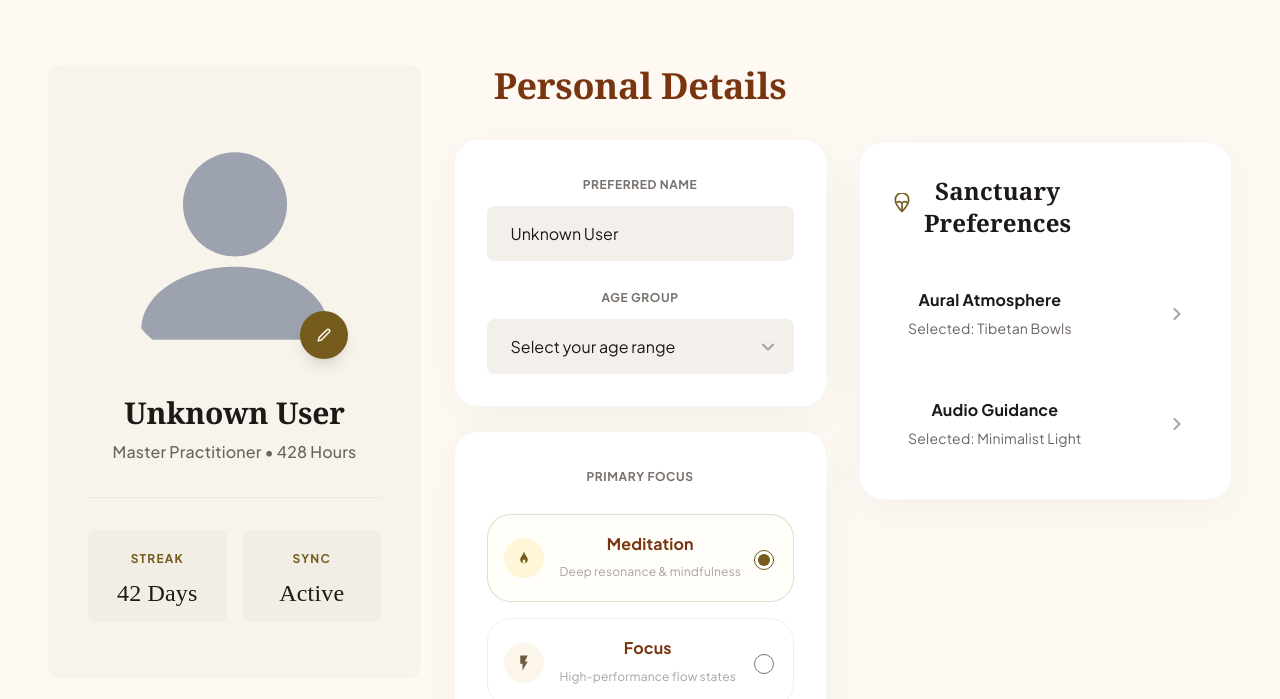
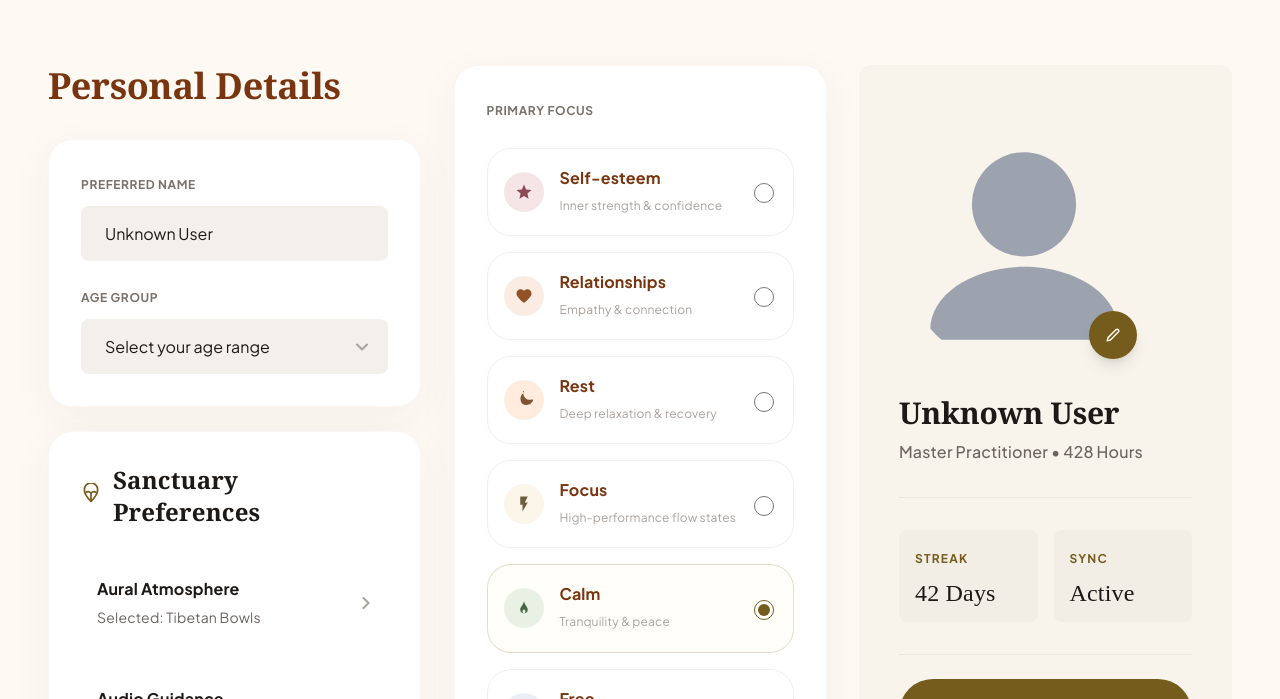
Before and after one commit to EEGMeditation-HCI02/Bisang, a React (Vite) app: page /profile in a window 1280 px wide. Shown: the part 253-952 px from the top of the page. Built offline with nearby package versions, Linux system fonts and the light colour scheme; no server answers.

Commit message:
style : 프로필 페이지 재배치

```diff
--- a/src/pages/ProfilePage.tsx
+++ b/src/pages/ProfilePage.tsx
@@ -3,16 +3,41 @@ import styles from "./css/ProfilePage.module.css";
 import { supabase } from "../lib/supabaseClient";
 import { UserContext } from "../contexts/userContextHelpers";
 
+// meditationConstants.ts의 THEME_QUERIES에 맞춘 6가지 포커스 옵션
 const FOCUS_OPTIONS = [
   {
-    id: "meditation",
-    label: "Meditation",
-    desc: "Deep resonance & mindfulness",
-    iconBg: "rgba(255, 220, 143, 0.3)",
-    iconColor: "#755C1C",
+    id: "self-esteem",
+    label: "Self-esteem",
+    desc: "Inner strength & confidence",
+    iconBg: "rgba(224, 169, 175, 0.3)",
+    iconColor: "#8D4956",
     icon: (
       <svg width="18" height="18" viewBox="0 0 24 24" fill="currentColor">
-        <path d="M12 3c-1.2 5.4-5 7.42-5 11a5 5 0 0 0 10 0c0-3.58-3.8-5.6-5-11zm0 15.5c-1.1 0-2-.9-2-2 0-.55.22-1.05.59-1.41L12 13.67l1.41 1.42c.37.36.59.86.59 1.41 0 1.1-.9 2-2 2z" />
+        <path d="M12 17.27L18.18 21l-1.64-7.03L22 9.24l-7.19-.61L12 2 9.19 8.63 2 9.24l5.46 4.73L5.82 21z" />
+      </svg>
+    ),
+  },
+  {
+    id: "relationships",
+    label: "Relationships",
+    desc: "Empathy & connection",
+    iconBg: "rgba(238, 193, 160, 0.3)",
+    iconColor: "#935126",
+    icon: (
+      <svg width="18" height="18" viewBox="0 0 24 24" fill="currentColor">
+        <path d="M12 21.35l-1.45-1.32C5.4 15.36 2 12.28 2 8.5 2 5.42 4.42 3 7.5 3c1.74 0 3.41.81 4.5 2.09C13.09 3.81 14.76 3 16.5 3 19.58 3 22 5.42 22 8.5c0 3.78-3.4 6.86-8.55 11.54L12 21.35z" />
+      </svg>
+    ),
+  },
+  {
+    id: "rest",
+    label: "Rest",
+    desc: "Deep relaxation & recovery",
+    iconBg: "rgba(253, 191, 147, 0.3)",
+    iconColor: "#835431",
+    icon: (
+      <svg width="18" height="18" viewBox="0 0 24 24" fill="currentColor">
+        <path d="M12.12 2.05a9.913 9.913 0 0 0-2.83 14.45 9.913 9.913 0 0 0 14.45-2.83c.42-1 .09-2.16-.8-2.75l-.1-.06a8.013 8.013 0 0 1-10.71-10.71l-.06-.1c-.59-.89-1.75-1.22-2.75-.8z" />
       </svg>
     ),
   },
@@ -29,14 +54,26 @@ const FOCUS_OPTIONS = [
     ),
   },
   {
-    id: "sleep",
-    label: "Sleep",
-    desc: "Restorative nocturnal cycles",
-    iconBg: "rgba(253, 191, 147, 0.3)",
-    iconColor: "#835431",
+    id: "calm",
+    label: "Calm",
+    desc: "Tranquility & peace",
+    iconBg: "rgba(182, 210, 182, 0.3)",
+    iconColor: "#426742",
     icon: (
       <svg width="18" height="18" viewBox="0 0 24 24" fill="currentColor">
-        <path d="M12.12 2.05a9.913 9.913 0 0 0-2.83 14.45 9.913 9.913 0 0 0 14.45-2.83c.42-1 .09-2.16-.8-2.75l-.1-.06a8.013 8.013 0 0 1-10.71-10.71l-.06-.1c-.59-.89-1.75-1.22-2.75-.8z" />
+        <path d="M12 3c-1.2 5.4-5 7.42-5 11a5 5 0 0 0 10 0c0-3.58-3.8-5.6-5-11zm0 15.5c-1.1 0-2-.9-2-2 0-.55.22-1.05.59-1.41L12 13.67l1.41 1.42c.37.36.59.86.59 1.41 0 1.1-.9 2-2 2z" />
+      </svg>
+    ),
+  },
+  {
+    id: "free",
+    label: "Free",
+    desc: "Unstructured mindfulness",
+    iconBg: "rgba(185, 201, 222, 0.3)",
+    iconColor: "#445973",
+    icon: (
+      <svg width="18" height="18" viewBox="0 0 24 24" fill="currentColor">
+        <path d="M12 10.5C9.5 10.5 7.5 8.5 7.5 6S9.5 1.5 12 1.5 16.5 3.5 16.5 6 14.5 10.5 12 10.5zm0-7C10.6 3.5 9.5 4.6 9.5 6s1.1 2.5 2.5 2.5 2.5-1.1 2.5-2.5-1.1-2.5-2.5-2.5zM21 22.5h-2c0-3.6-2.9-6.5-6.5-6.5h-1c-3.6 0-6.5 2.9-6.5 6.5H3c0-4.7 3.8-8.5 8.5-8.5h1c4.7 0 8.5 3.8 8.5 8.5z" />
       </svg>
     ),
   },
@@ -46,22 +83,21 @@ export default function ProfilePage() {
   const { user } = useContext(UserContext);
   const fileInputRef = useRef<HTMLInputElement>(null);
 
-  // ── 더미데이터 ──
+  // ── 상태 관리 ──
   const [name, setName] = useState("Unknown User");
   const [age, setAge] = useState("");
-  const [focus, setFocus] = useState("meditation");
+  const [focus, setFocus] = useState("calm");
   const [avatarUrl, setAvatarUrl] = useState("/public/assets/default_profile.svg");
   const [streak, setStreak] = useState("42 Days");
   const [syncStatus, setSyncStatus] = useState("Active");
   const [isLoading, setIsLoading] = useState(false);
 
-  // Sanctuary Preferences - 일단 보류 나중에 구현 예정
+  // Sanctuary Preferences
   const [aural] = useState("Tibetan Bowls");
   const [audio] = useState("Minimalist Light");
 
   // ── 데이터 Fetching ──
   useEffect(() => {
-
     const fetchProfileData = async () => {
       if (!user || !supabase) return;
       try {
@@ -74,7 +110,6 @@ export default function ProfilePage() {
         if (error) throw error;
 
         if (data) {
-          // DB에 값이 존재할 경우에만 상태 업데이트 (없으면 기존 더미 데이터 유지)
           if (data.name) setName(data.name);
           if (data.age_group) setAge(data.age_group);
           if (data.primary_focus) setFocus(data.primary_focus);
@@ -90,7 +125,7 @@ export default function ProfilePage() {
     fetchProfileData();
   }, [user]);
 
-  // ── 프로필 정보 저장 로직 ──
+  // ── 프로필 정보 저장 로직 (수퍼베이스 연동) ──
   const handleSaveProfile = async () => {
     if (!user || !supabase) return;
     setIsLoading(true);
@@ -115,23 +150,19 @@ export default function ProfilePage() {
     }
   };
 
-  // ── 이미지 로컬 선택 및 Supabase 업로드 로직 ──
+  // ── 이미지 업로드 로직 ──
   const handleImageChange = async (e: React.ChangeEvent<HTMLInputElement>) => {
     const file = e.target.files?.[0];
-
-    // 파일이 없거나, 유저 정보가 없거나, 수퍼베이스 연결이 안 되어있으면 중단
     if (!file || !user) return;
     if (!supabase) {
       alert("데이터베이스(Supabase)가 연결되지 않았습니다. 환경변수 설정을 확인해주세요.");
       return;
     }
 
-    // 1. 선택 즉시 로컬 미리보기 적용
     const localPreviewUrl = URL.createObjectURL(file);
     setAvatarUrl(localPreviewUrl);
 
     try {
-      // 2. Supabase Storage 에 업로드
       const fileExt = file.name.split('.').pop();
       const filePath = `${user.id}-${Math.random()}.${fileExt}`;
 
@@ -141,20 +172,16 @@ export default function ProfilePage() {
 
       if (uploadError) throw uploadError;
 
-      // 3. Public URL 가져오기
       const { data: { publicUrl } } = supabase.storage
         .from("avatars")
         .getPublicUrl(filePath);
 
-      // 4. profiles 테이블의 avatar_url 업데이트
       const { error: updateError } = await supabase
         .from("profiles")
         .update({ avatar_url: publicUrl })
         .eq("id", user.id);
 
       if (updateError) throw updateError;
-
-      // DB URL로 최종 확정
       setAvatarUrl(publicUrl);
     } catch (err: unknown) {
       console.error("Failed to upload image:", err);
@@ -177,60 +204,12 @@ export default function ProfilePage() {
 
         {/* ── Bento Grid Layout ── */}
         <div className={styles.grid}>
-          {/* ── Column 1: Profile Card ── */}
-          <div className={styles.profileCard}>
-            <div className={styles.avatarSection}>
-              <div className={styles.avatarWrap}>
-                <img
-                  src={avatarUrl}
-                  alt="Profile"
-                  className={styles.avatarImg}
-                />
-
-                {/* 숨겨진 File Input */}
-                <input
-                  type="file"
-                  accept="image/*"
-                  ref={fileInputRef}
-                  onChange={handleImageChange}
-                  style={{ display: "none" }}
-                />
-
-                <button
-                  className={styles.editBtn}
-                  aria-label="Edit Profile Image"
-                  onClick={() => fileInputRef.current?.click()}
-                >
-                  <svg width="14" height="14" viewBox="0 0 24 24" fill="none" stroke="currentColor" strokeWidth="2.5" strokeLinecap="round" strokeLinejoin="round">
-                    <path d="M17 3a2.828 2.828 0 1 1 4 4L7.5 20.5 2 22l1.5-5.5L17 3z" />
-                  </svg>
-                </button>
-              </div>
-              <h2 className={styles.profileName}>{name}</h2>
-              <p className={styles.profileRole}>Master Practitioner • 428 Hours</p>
-            </div>
-
-            <div className={styles.statsDivider} />
-
-            <div className={styles.statsGrid}>
-              <div className={styles.statBox}>
-                <span className={styles.statLabel}>STREAK</span>
-                <span className={styles.statValue}>{streak}</span>
-              </div>
-              <div className={styles.statBox}>
-                <span className={styles.statLabel}>SYNC</span>
-                <span className={styles.statValue}>{syncStatus}</span>
-              </div>
-            </div>
-          </div>
-
-          {/* ── Column 2: Personal Details ── */}
-          <div className={styles.personalColumn}>
+          {/* ── Column 1: Personal Details & Sanctuary (Left) ── */}
+          <div className={styles.detailsColumn}>
             <h2 className={styles.columnTitle}>Personal Details</h2>
 
-            {/* Form */}
             <div className={styles.formGroup}>
-              {/* Identity Card */}
+              {/* Identity Card (Name & Age) */}
               <div className={styles.card}>
                 <label className={styles.fieldBlock}>
                   <span className={styles.fieldLabel}>PREFERRED NAME</span>
@@ -265,7 +244,48 @@ export default function ProfilePage() {
                 </label>
               </div>
 
-              {/* Primary Focus Card */}
+              {/* Sanctuary Preferences Card */}
+              <div className={styles.card}>
+                <div className={styles.sanctuaryHeader}>
+                  <div className={styles.sanctuaryIcon}>
+                    <svg width="20" height="20" viewBox="0 0 24 24" fill="none" stroke="currentColor" strokeWidth="2" strokeLinecap="round" strokeLinejoin="round">
+                      <path d="M12 22c4-4 8-9 8-14a8 8 0 1 0-16 0c0 5 4 10 8 14z" />
+                      <path d="M12 22V12" />
+                      <path d="M12 12c-2-2-4-2-6-1" />
+                      <path d="M12 12c2-2 4-2 6-1" />
+                    </svg>
+                  </div>
+                  <h3 className={styles.sanctuaryTitle}>Sanctuary<br />Preferences</h3>
+                </div>
+
+                <div className={styles.preferencesList}>
+                  <div className={styles.preferenceRow}>
+                    <div className={styles.preferenceInfo}>
+                      <div className={styles.preferenceName}>Aural Atmosphere</div>
+                      <div className={styles.preferenceSelected}>Selected: {aural}</div>
+                    </div>
+                    <svg className={styles.chevronRight} width="12" height="8" viewBox="0 0 12 8" fill="none">
+                      <path d="M1 1.5L6 6.5L11 1.5" stroke="#A8A29E" strokeWidth="2" strokeLinecap="round" strokeLinejoin="round" />
+                    </svg>
+                  </div>
+
+                  <div className={styles.preferenceRow}>
+                    <div className={styles.preferenceInfo}>
+                      <div className={styles.preferenceName}>Audio Guidance</div>
+                      <div className={styles.preferenceSelected}>Selected: {audio}</div>
+                    </div>
+                    <svg className={styles.chevronRight} width="12" height="8" viewBox="0 0 12 8" fill="none">
+                      <path d="M1 1.5L6 6.5L11 1.5" stroke="#A8A29E" strokeWidth="2" strokeLinecap="round" strokeLinejoin="round" />
+                    </svg>
+                  </div>
+                </div>
+              </div>
+            </div>
+          </div>
+
+          {/* ── Column 2: Primary Focus (Middle) ── */}
+          <div className={styles.focusColumn}>
+            {/* Primary Focus Card (6 items) */}
             <div className={styles.card}>
               <span className={styles.fieldLabel}>PRIMARY FOCUS</span>
               <div className={styles.radioList}>
@@ -297,6 +317,53 @@ export default function ProfilePage() {
                 ))}
               </div>
             </div>
+          </div>
+
+          {/* ── Column 3: Profile Card & Save (Right) ── */}
+          <div className={styles.profileColumn}>
+            <div className={styles.avatarSection}>
+              <div className={styles.avatarWrap}>
+                <img
+                  src={avatarUrl}
+                  alt="Profile"
+                  className={styles.avatarImg}
+                />
+                <input
+                  type="file"
+                  accept="image/*"
+                  ref={fileInputRef}
+                  onChange={handleImageChange}
+                  style={{ display: "none" }}
+                />
+                <button
+                  className={styles.editBtn}
+                  aria-label="Edit Profile Image"
+                  onClick={() => fileInputRef.current?.click()}
+                >
+                  <svg width="14" height="14" viewBox="0 0 24 24" fill="none" stroke="currentColor" strokeWidth="2.5" strokeLinecap="round" strokeLinejoin="round">
+                    <path d="M17 3a2.828 2.828 0 1 1 4 4L7.5 20.5 2 22l1.5-5.5L17 3z" />
+                  </svg>
+                </button>
+              </div>
+              <h2 className={styles.profileName}>{name}</h2>
+              <p className={styles.profileRole}>Master Practitioner • 428 Hours</p>
+            </div>
+
+            <div className={styles.statsDivider} />
+
+            <div className={styles.statsGrid}>
+              <div className={styles.statBox}>
+                <span className={styles.statLabel}>STREAK</span>
+                <span className={styles.statValue}>{streak}</span>
+              </div>
+              <div className={styles.statBox}>
+                <span className={styles.statLabel}>SYNC</span>
+                <span className={styles.statValue}>{syncStatus}</span>
+              </div>
+            </div>
+
+            {/* Save 버튼을 위한 분리선 */}
+            <div className={styles.actionDivider} />
 
             {/* Save Button */}
             <button
@@ -308,48 +375,6 @@ export default function ProfilePage() {
             </button>
           </div>
         </div>
-
-          {/* ── Column 3: Sanctuary Preferences ── */}
-          <div className={styles.sanctuaryColumn}>
-            <div className={styles.card}>
-              <div className={styles.sanctuaryHeader}>
-                <div className={styles.sanctuaryIcon}>
-                  <svg width="20" height="20" viewBox="0 0 24 24" fill="none" stroke="currentColor" strokeWidth="2" strokeLinecap="round" strokeLinejoin="round">
-                    <path d="M12 22c4-4 8-9 8-14a8 8 0 1 0-16 0c0 5 4 10 8 14z" />
-                    <path d="M12 22V12" />
-                    <path d="M12 12c-2-2-4-2-6-1" />
-                    <path d="M12 12c2-2 4-2 6-1" />
-                  </svg>
-                </div>
-                <h3 className={styles.sanctuaryTitle}>Sanctuary<br />Preferences</h3>
-              </div>
-
-              <div className={styles.preferencesList}>
-                {/* Aural Atmosphere */}
-                <div className={styles.preferenceRow}>
-                  <div className={styles.preferenceInfo}>
-                    <div className={styles.preferenceName}>Aural Atmosphere</div>
-                    <div className={styles.preferenceSelected}>Selected: {aural}</div>
-                  </div>
-                  <svg className={styles.chevronRight} width="12" height="8" viewBox="0 0 12 8" fill="none">
-                    <path d="M1 1.5L6 6.5L11 1.5" stroke="#A8A29E" strokeWidth="2" strokeLinecap="round" strokeLinejoin="round" />
-                  </svg>
-                </div>
-
-                {/* Audio Guidance */}
-                <div className={styles.preferenceRow}>
-                  <div className={styles.preferenceInfo}>
-                    <div className={styles.preferenceName}>Audio Guidance</div>
-                    <div className={styles.preferenceSelected}>Selected: {audio}</div>
-                  </div>
-                  <svg className={styles.chevronRight} width="12" height="8" viewBox="0 0 12 8" fill="none">
-                    <path d="M1 1.5L6 6.5L11 1.5" stroke="#A8A29E" strokeWidth="2" strokeLinecap="round" strokeLinejoin="round" />
-                  </svg>
-                </div>
-              </div>
-            </div>
-          </div>
-        </div>
       </main>
     </div>
   );
--- a/src/pages/css/ProfilePage.module.css
+++ b/src/pages/css/ProfilePage.module.css
@@ -68,9 +68,112 @@
 }
 
 /* ============================================================
-   COLUMN 1: PROFILE CARD
+   COLUMN 1: DETAILS COLUMN (Personal Details & Sanctuary)
    ============================================================ */
-.profileCard {
+.detailsColumn {
+    width: 100%;
+    max-width: 373px;
+    display: flex;
+    flex-direction: column;
+    gap: 32px;
+}
+
+.columnTitle {
+    font-family: var(--font-headline);
+    font-weight: 700;
+    font-size: 36px;
+    color: #78350F;
+    margin: 0;
+    text-align: left;
+}
+
+.formGroup {
+    display: flex;
+    flex-direction: column;
+    gap: 24px;
+}
+
+.sanctuaryHeader {
+    display: flex;
+    align-items: center;
+    gap: 12px;
+    margin-bottom: 8px;
+}
+
+.sanctuaryIcon {
+    color: var(--primary);
+}
+
+.sanctuaryTitle {
+    font-family: var(--font-headline);
+    font-weight: 700;
+    font-size: 24px;
+    line-height: 32px;
+    color: var(--on-surface);
+    margin: 0;
+    text-align: left;
+}
+
+.preferencesList {
+    display: flex;
+    flex-direction: column;
+    gap: 24px;
+}
+
+.preferenceRow {
+    display: flex;
+    justify-content: space-between;
+    align-items: center;
+    padding: 16px;
+    border-radius: 12px;
+    cursor: pointer;
+    transition: background-color 0.2s;
+}
+
+.preferenceRow:hover {
+    background-color: rgba(0, 0, 0, 0.02);
+}
+
+.preferenceInfo {
+    display: flex;
+    flex-direction: column;
+    align-items: flex-start;
+    gap: 2px;
+}
+
+.preferenceName {
+    font-weight: 700;
+    font-size: 16px;
+    color: var(--on-surface);
+}
+
+.preferenceSelected {
+    font-size: 14px;
+    color: var(--on-surface-variant);
+}
+
+.chevronRight {
+    transform: rotate(-90deg);
+}
+
+
+/* ============================================================
+   COLUMN 2: FOCUS COLUMN (Primary Focus)
+   ============================================================ */
+.focusColumn {
+    width: 100%;
+    max-width: 373px;
+    display: flex;
+    flex-direction: column;
+    gap: 24px;
+    /* h2 타이틀 높이 보정 등 특별한 마진이 필요 없습니다 (디폴트로 상단 정렬) */
+}
+
+
+/* ============================================================
+   COLUMN 3: PROFILE COLUMN (Profile Card & Save)
+   ============================================================ */
+.profileColumn {
     width: 100%;
     max-width: 373px;
     background: #F8F3EB;
@@ -78,13 +181,13 @@
     padding: 56px 40px;
     display: flex;
     flex-direction: column;
-    align-items: center;
+    align-items: stretch;
 }
 
 .avatarSection {
     display: flex;
     flex-direction: column;
-    align-items: center;
+    align-items: flex-start;
     margin-bottom: 32px;
 }
 
@@ -130,9 +233,8 @@
     font-size: 30px;
     line-height: 36px;
     color: var(--on-surface);
-    /* #34322C */
     margin: 0 0 8px 0;
-    text-align: center;
+    text-align: left;
 }
 
 .profileRole {
@@ -140,7 +242,7 @@
     font-size: 16px;
     color: var(--on-surface-variant);
     margin: 0;
-    text-align: center;
+    text-align: left;
 }
 
 .statsDivider {
@@ -163,6 +265,7 @@
     padding: 16px;
     display: flex;
     flex-direction: column;
+    align-items: flex-start;
     gap: 8px;
 }
 
@@ -180,32 +283,18 @@
     color: var(--on-surface);
 }
 
-/* ============================================================
-   COLUMN 2: PERSONAL DETAILS
-   ============================================================ */
-.personalColumn {
+/* Save 버튼 위쪽 분리선 */
+.actionDivider {
     width: 100%;
-    max-width: 373px;
-    display: flex;
-    flex-direction: column;
-    gap: 32px;
+    height: 1px;
+    background: rgba(182, 177, 168, 0.2);
+    margin: 32px 0 24px 0;
 }
 
-.columnTitle {
-    font-family: var(--font-headline);
-    font-weight: 700;
-    font-size: 36px;
-    color: #78350F;
-    margin: 0;
-}
 
-.formGroup {
-    display: flex;
-    flex-direction: column;
-    gap: 24px;
-}
-
-/* CARDS */
+/* ============================================================
+   CARDS & INPUTS (Common)
+   ============================================================ */
 .card {
     background: #FFFFFF;
     border: 1px solid rgba(182, 177, 168, 0.1);
@@ -220,6 +309,7 @@
 .fieldBlock {
     display: flex;
     flex-direction: column;
+    align-items: flex-start;
     gap: 8px;
 }
 
@@ -229,9 +319,11 @@
     letter-spacing: 0.6px;
     text-transform: uppercase;
     color: #78716C;
+    text-align: left;
+    display: block;
+    width: 100%;
 }
 
-/* Inputs & Selects */
 .input,
 .select {
     width: 100%;
@@ -268,7 +360,9 @@
     pointer-events: none;
 }
 
-/* Radio List */
+/* ============================================================
+   RADIO LIST (Primary Focus)
+   ============================================================ */
 .radioList {
     display: flex;
     flex-direction: column;
@@ -311,11 +405,13 @@
     font-size: 16px;
     color: #78350F;
     margin-bottom: 2px;
+    text-align: left;
 }
 
 .radioDesc {
     font-size: 12px;
     color: #A8A29E;
+    text-align: left;
 }
 
 .radioInput {
@@ -325,7 +421,9 @@
     cursor: pointer;
 }
 
-/* Save Button */
+/* ============================================================
+   SAVE BUTTON
+   ============================================================ */
 .btnSave {
     width: 100%;
     height: 68px;
@@ -348,80 +446,3 @@
 .btnSave:active {
     transform: scale(0.98);
 }
-
-/* ============================================================
-   COLUMN 3: SANCTUARY PREFERENCES
-   ============================================================ */
-.sanctuaryColumn {
-    width: 100%;
-    max-width: 373px;
-    margin-top: 77px;
-}
-
-@media (max-width: 1024px) {
-    .sanctuaryColumn {
-        margin-top: 0;
-    }
-}
-
-.sanctuaryHeader {
-    display: flex;
-    align-items: center;
-    gap: 12px;
-    margin-bottom: 8px;
-}
-
-.sanctuaryIcon {
-    color: var(--primary);
-}
-
-.sanctuaryTitle {
-    font-family: var(--font-headline);
-    font-weight: 700;
-    font-size: 24px;
-    line-height: 32px;
-    color: var(--on-surface);
-    margin: 0;
-}
-
-.preferencesList {
-    display: flex;
-    flex-direction: column;
-    gap: 24px;
-}
-
-.preferenceRow {
-    display: flex;
-    justify-content: space-between;
-    align-items: center;
-    padding: 16px;
-    border-radius: 12px;
-    cursor: pointer;
-    transition: background-color 0.2s;
-}
-
-.preferenceRow:hover {
-    background-color: rgba(0, 0, 0, 0.02);
-}
-
-.preferenceInfo {
-    display: flex;
-    flex-direction: column;
-    gap: 2px;
-}
-
-.preferenceName {
-    font-weight: 700;
-    font-size: 16px;
-    color: var(--on-surface);
-}
-
-.preferenceSelected {
-    font-size: 14px;
-    color: var(--on-surface-variant);
-}
-
-.chevronRight {
-    transform: rotate(-90deg);
-    /* Adjust SVG rotation to point right/down depending on design (image shows down) */
-}
```
Also changed, not shown: 1 other file (tests, documents, lock files or other folders). Lines whose indentation alone changed are shown as unchanged.
